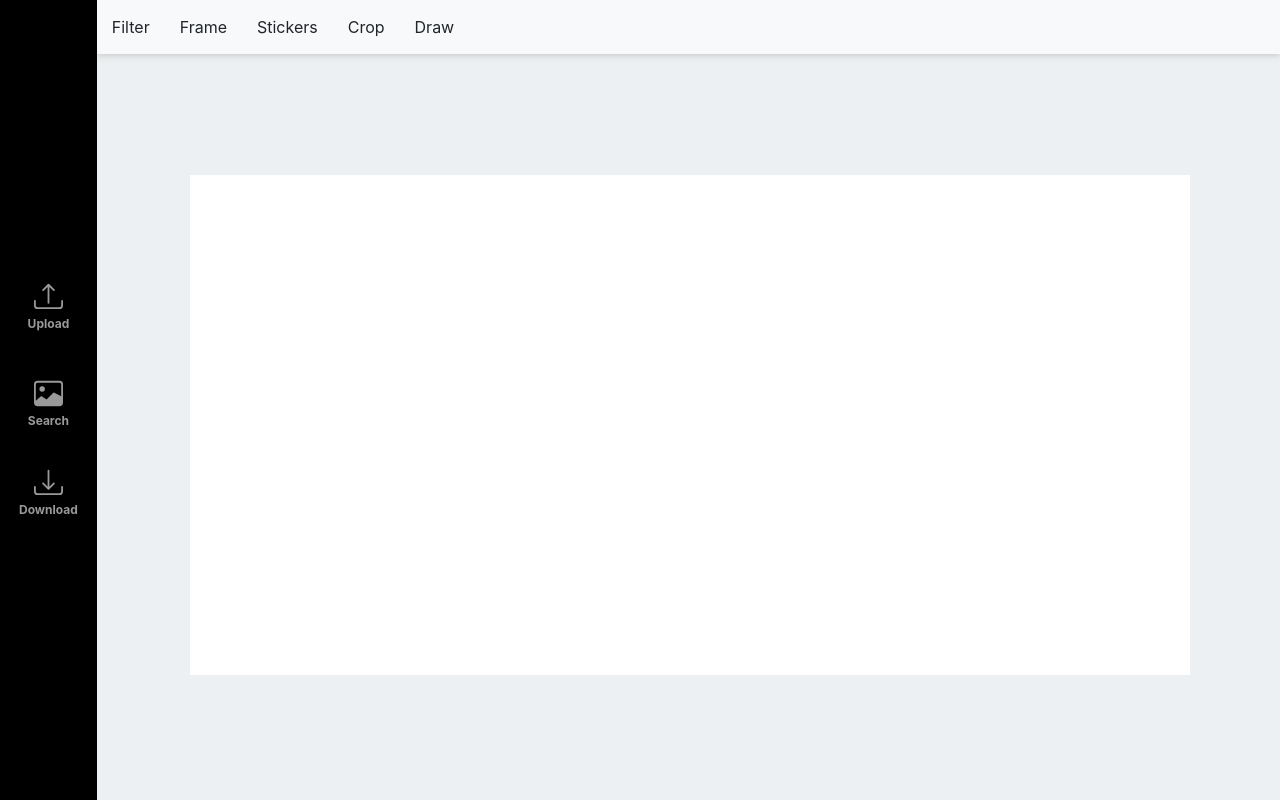
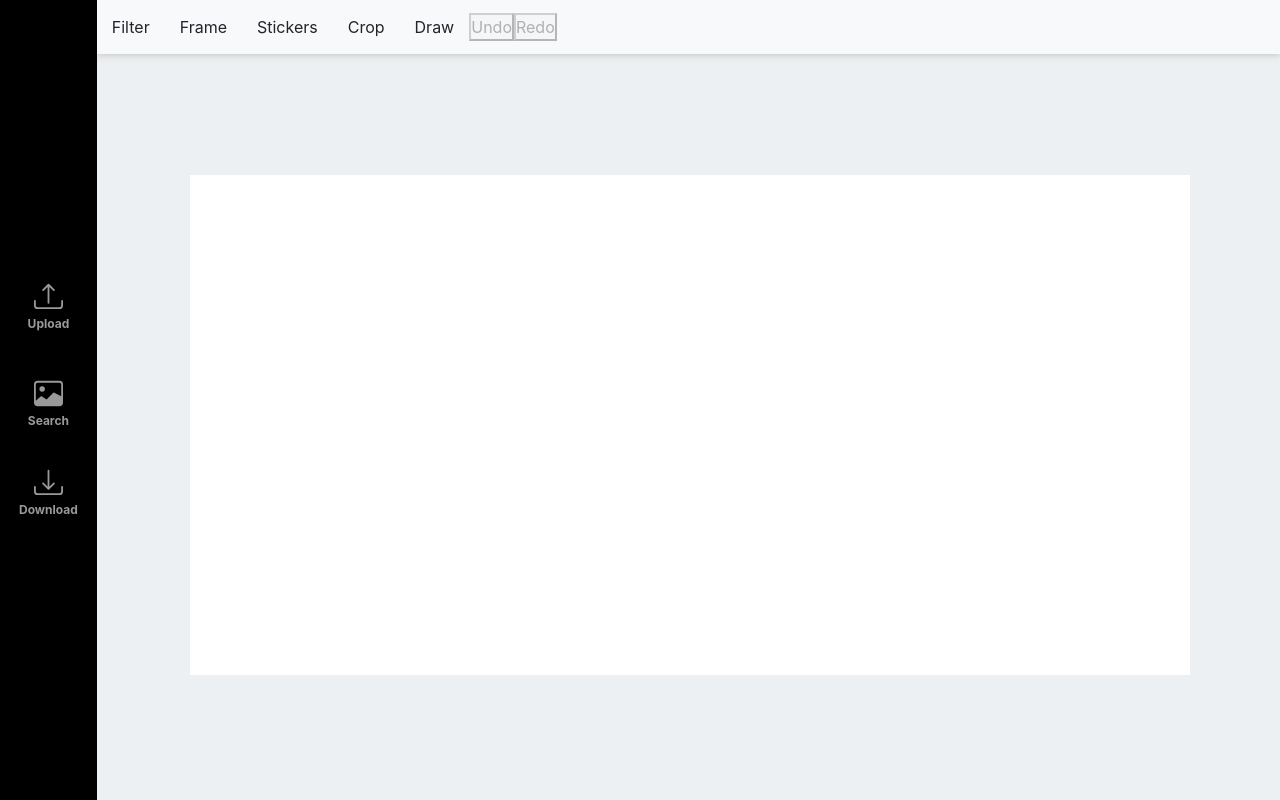
Before and after one commit to Heriqnaz/photo_editor, a React (Create React App) app: page / in a window 1280 px wide. Built offline with nearby package versions, Linux system fonts and the light colour scheme.

Commit message:
Added history

```diff
--- a/src/components/ImageContainer/ImageContainer.jsx
+++ b/src/components/ImageContainer/ImageContainer.jsx
@@ -33,17 +33,18 @@ const ImageContainer = ({selectedPhoto, activeTool, setActiveTool, activeSubTool
     }, [])
 
     useEffect(() => {
-        console.log(selectedPhoto)
+        console.log(activeTool)
         draw(selectedPhoto);
     }, [ selectedPhoto ]);
 
     useEffect(() => {
         if (activeTool === 'draw') {
+            console.log('hello')
             canvas.current.addEventListener('mousedown', startDrawingLine);
             canvas.current.addEventListener('mouseup', () => {
                 stopDrawingLine();
                 const url = canvas.current.toDataURL('image/png');
-                console.log(url)
+                console.log('suka')
                 onImageChangeApply(url);
             });
             canvas.current.addEventListener('mouseout', stopDrawingLine);
--- a/src/components/ToolBar/ToolBar.jsx
+++ b/src/components/ToolBar/ToolBar.jsx
@@ -1,14 +1,14 @@
 import React, { useEffect } from 'react';
 import PropTypes from 'prop-types';
 import './ToolBar.css';
-import { setActiveTool, setActiveSubTool } from '../../redux/actions';
+import {setActiveTool, setActiveSubTool, undoImageChange, redoImageChange} from '../../redux/actions';
 import { connect } from 'react-redux';
 
-const ToolBar = ({ activeTool, activeSubTool, selectedPhoto, setActiveTool, setActiveSubTool }) => {
+const ToolBar = ({ activeTool, activeSubTool, selectedPhoto, setActiveTool, setActiveSubTool, undoImageChange, redoImageChange, canUndoChange, canRedoChange }) => {
 
     useEffect(() => {
         setActiveTool(null)
-    }, [selectedPhoto]);
+    }, [ selectedPhoto ]);
 
     const handleSetTool = (name) => {
         if (selectedPhoto) {
@@ -41,7 +41,6 @@ const ToolBar = ({ activeTool, activeSubTool, selectedPhoto, setActiveTool, setA
             { name: 'tree', title: 'Tree' }
         ]
     };
-
     return (
         <div className='tool-bar'>
             <ul className='tools'>
@@ -54,6 +53,10 @@ const ToolBar = ({ activeTool, activeSubTool, selectedPhoto, setActiveTool, setA
                         </li>
                     ))
                 }
+                <div>
+                    <button disabled={!canUndoChange} onClick={undoImageChange}>Undo</button>
+                    <button disabled={!canRedoChange} onClick={redoImageChange}>Redo</button>
+                </div>
             </ul>
             {
                 subTools[activeTool] &&
@@ -79,17 +82,25 @@ ToolBar.propTypes = {
     setActiveTool: PropTypes.func,
     setActiveSubTool: PropTypes.func,
     selectedPhoto: PropTypes.string,
+    undoImageChange: PropTypes.func,
+    redoImageChange: PropTypes.func,
+    canUndoChange: PropTypes.bool,
+    canRedoChange: PropTypes.bool
 };
 
 const mapStateToProps = (state) => ({
     selectedPhoto: state.photo.selectedPhoto,
     activeTool: state.tool.activeTool,
-    activeSubTool: state.tool.activeSubTool
+    activeSubTool: state.tool.activeSubTool,
+    canUndoChange: state.photo.currentIndex > 0,
+    canRedoChange: state.photo.currentIndex < state.photo.imageHistory.length - 1
 });
 
 const mapDispatchToProps = (dispatch) => ({
     setActiveTool: (tool) => dispatch(setActiveTool(tool)),
-    setActiveSubTool: (tool) => dispatch(setActiveSubTool(tool))
+    setActiveSubTool: (tool) => dispatch(setActiveSubTool(tool)),
+    undoImageChange: () => dispatch(undoImageChange()),
+    redoImageChange: () => dispatch(redoImageChange())
 });
 
 export default connect(mapStateToProps, mapDispatchToProps)(ToolBar);
--- a/src/index.jsx
+++ b/src/index.jsx
@@ -12,6 +12,8 @@ const store = configureStore();
 store.subscribe(() => {
     console.log(store.getState().photo.imageHistory);
     console.log(store.getState().photo.currentIndex);
+    console.log(store.getState().photo.selectedPhoto);
+
 })
 
 render(
--- a/src/redux/reducers.js
+++ b/src/redux/reducers.js
@@ -75,12 +75,14 @@ function photo(state = initialPhotoState, action) {
     case REDO_IMAGE_CHANGE:
         return {
             ...state,
-            currentIndex: state.currentIndex + 1
+            currentIndex: state.currentIndex + 1,
+            selectedPhoto: state.imageHistory[state.currentIndex + 1]
         };
     case UNDO_IMAGE_CHANGE:
         return {
             ...state,
-            currentIndex: state.currentIndex - 1
+            currentIndex: state.currentIndex - 1,
+            selectedPhoto: state.imageHistory[state.currentIndex - 1]
         }
     default:
         return state
```
